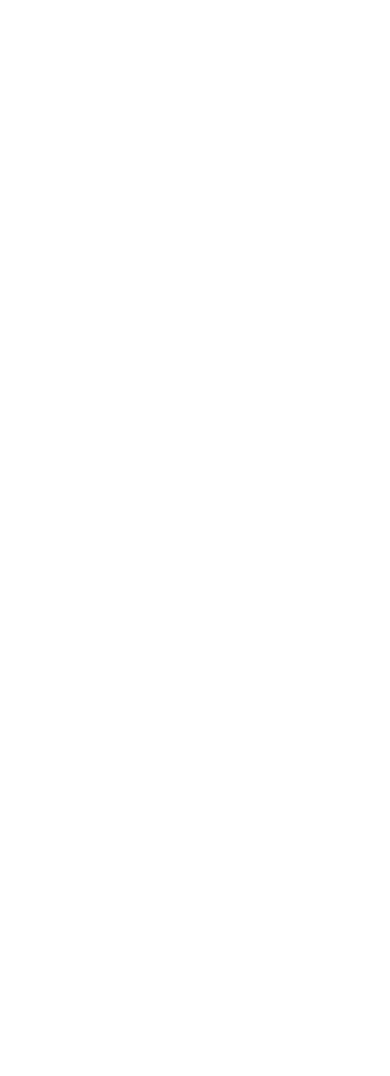
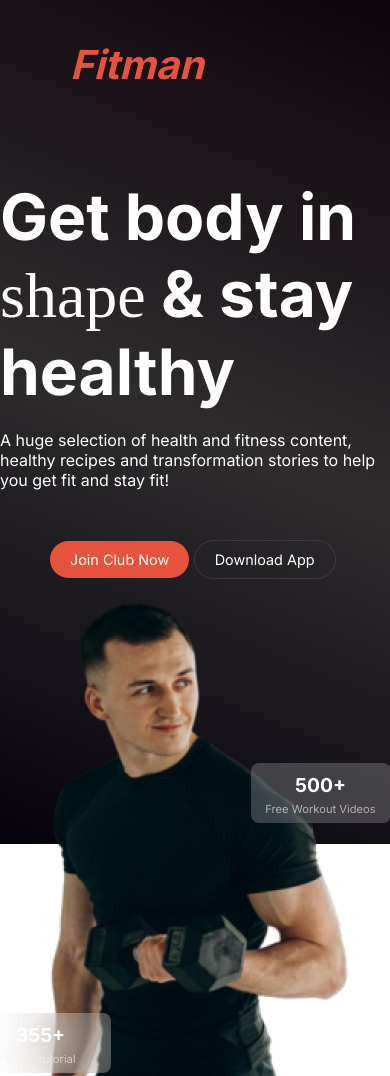
Before and after one commit to fajlerabbifahim/zim-website, a plain HTML site: page index.html in a window 390 px wide. Shown: the top 1076 px of the page. Before the commit the page ends 844 px from the top, so only its background shows below. Drawn offline with Linux system fonts and the light colour scheme; a web font is replaced by a local one.

Commit message:
hero section added and responsive

```diff
--- a/index.html
+++ b/index.html
@@ -6,5 +6,45 @@
     <link rel="stylesheet" href="style.css" />
     <title>Fitman Zim</title>
   </head>
-  <body></body>
+  <body>
+    <header class="bg-color">
+      <nav class="navbar display-flex">
+        <h2 class="brand orange-color">Fitman</h2>
+        <ul>
+          <li><a href="#"> Home</a></li>
+          <li><a href="#">Service</a></li>
+          <li><a href="#">Contact</a></li>
+          <li><a href="#">About</a></li>
+        </ul>
+      </nav>
+      <div class="hero-container display-flex">
+        <div class="left-content">
+          <h1 class="hero-title">
+            Get body in <span>shape</span> & stay healthy
+          </h1>
+          <p class="hero-describtion">
+            A huge selection of health and fitness content, healthy recipes and
+            transformation stories to help you get fit and stay fit!
+          </p>
+          <button class="hero-btn1 primary-btn">Join Club Now</button>
+          <button class="hero-btn">Download App</button>
+        </div>
+
+        <div class="right-content">
+          <div class="right-img">
+            <img src="images/Images 2.png" alt="body bilder" />
+
+            <div class="badge">
+              <h3 class="badge-number">355+</h3>
+              <p class="badge-title">Video tutorial</p>
+            </div>
+            <div class="badge2">
+              <h3 class="badge-number">500+</h3>
+              <p class="badge-title">Free Workout Videos</p>
+            </div>
+          </div>
+        </div>
+      </div>
+    </header>
+  </body>
 </html>
--- a/style.css
+++ b/style.css
@@ -0,0 +1,171 @@
+@import url("https://fonts.googleapis.com/css2?family=Inter:wght@100..900&display=swap");
+@import url("https://fonts.cdnfonts.com/css/miama");
+* {
+  padding: 0;
+  margin: 0;
+  box-sizing: border-box;
+  font-family: "Inter", sans-serif;
+}
+
+/* Shared style */
+
+.display-flex {
+  display: flex;
+}
+.bg-color {
+  background: linear-gradient(
+    22deg,
+    rgba(5, 2, 13, 1) 0%,
+    rgba(47, 44, 46, 1) 49%,
+    rgba(15, 6, 12, 1) 98%
+  );
+}
+.orange-color {
+  color: #e6533c;
+}
+
+.primary-btn {
+  padding: 10px 20px;
+  background-color: #e6533c;
+  color: white;
+  font-weight: 400;
+  font-size: 0.9rem;
+  border: none;
+  border-radius: 25px;
+  cursor: pointer;
+}
+
+/* shared style end  */
+header {
+  width: 100%;
+  height: 100vh;
+}
+.navbar {
+  justify-content: space-between;
+  flex-wrap: wrap;
+  padding: 0 70px;
+  width: 100%;
+  height: 8em;
+  align-items: center;
+}
+.navbar ul {
+  border: 1px solid rgba(255, 255, 255, 0.1);
+  border-radius: 20px;
+}
+.navbar li {
+  list-style-type: none;
+  display: inline-block;
+}
+.navbar a {
+  text-decoration: none;
+  gap: 10px;
+  color: white;
+  font-size: 1.02rem;
+  font-weight: 500;
+  padding: 0 18px;
+}
+.brand {
+  font-size: 2.5rem;
+  font-style: italic;
+}
+ul li:first-child {
+  background-color: #e6533c;
+  padding: 5px 0px;
+  border-radius: 20px;
+}
+
+/* hero section style  */
+
+.hero-container {
+  justify-content: space-around;
+  align-items: center;
+}
+
+.left-content {
+  max-width: 400px;
+}
+.hero-title {
+  font-size: 4rem;
+  margin-top: -70px;
+  color: white;
+}
+.hero-title span {
+  font-family: miama;
+  font-weight: 100;
+  font-size: 4rem;
+}
+.hero-describtion {
+  font-size: 1rem;
+  color: white;
+  margin-top: 20px;
+  margin-bottom: 50px;
+}
+
+.hero-btn {
+  padding: 10px 20px;
+  border: none;
+  border: 1px solid rgba(255, 255, 255, 0.1);
+  background: transparent;
+  color: white;
+  font-weight: 400;
+  font-size: 0.9rem;
+
+  border-radius: 25px;
+  cursor: pointer;
+}
+.right-content {
+  position: relative;
+}
+.badge {
+  width: 140px;
+  height: 60px;
+  background-color: rgba(255, 255, 255, 0.2);
+  backdrop-filter: blur(30px);
+  text-align: center;
+  padding: 10px;
+  border-radius: 8px;
+  margin-top: -150px;
+  margin-left: -50px;
+  position: absolute;
+}
+
+.badge2 {
+  width: 140px;
+  height: 60px;
+  background-color: rgba(255, 255, 255, 0.2);
+  backdrop-filter: blur(30px);
+  text-align: center;
+  padding: 10px;
+  border-radius: 8px;
+  position: absolute;
+  margin-top: -400px;
+  margin-left: 230px;
+}
+.badge-number {
+  font-weight: 700;
+  font-size: 1.2rem;
+  color: white;
+}
+.badge-title {
+  font-size: 0.7rem;
+  margin-top: 5px;
+  color: rgba(239, 237, 232, 0.65);
+  font-weight: 400;
+}
+
+/* small device responsive */
+
+@media screen and (max-width: 576px) {
+  .hero-container {
+    flex-direction: column;
+  }
+  .hero-title {
+    margin-top: 50px;
+  }
+  .hero-btn1 {
+    margin-left: 50px;
+  }
+  .navbar ul {
+    display: none;
+  }
+}
```
